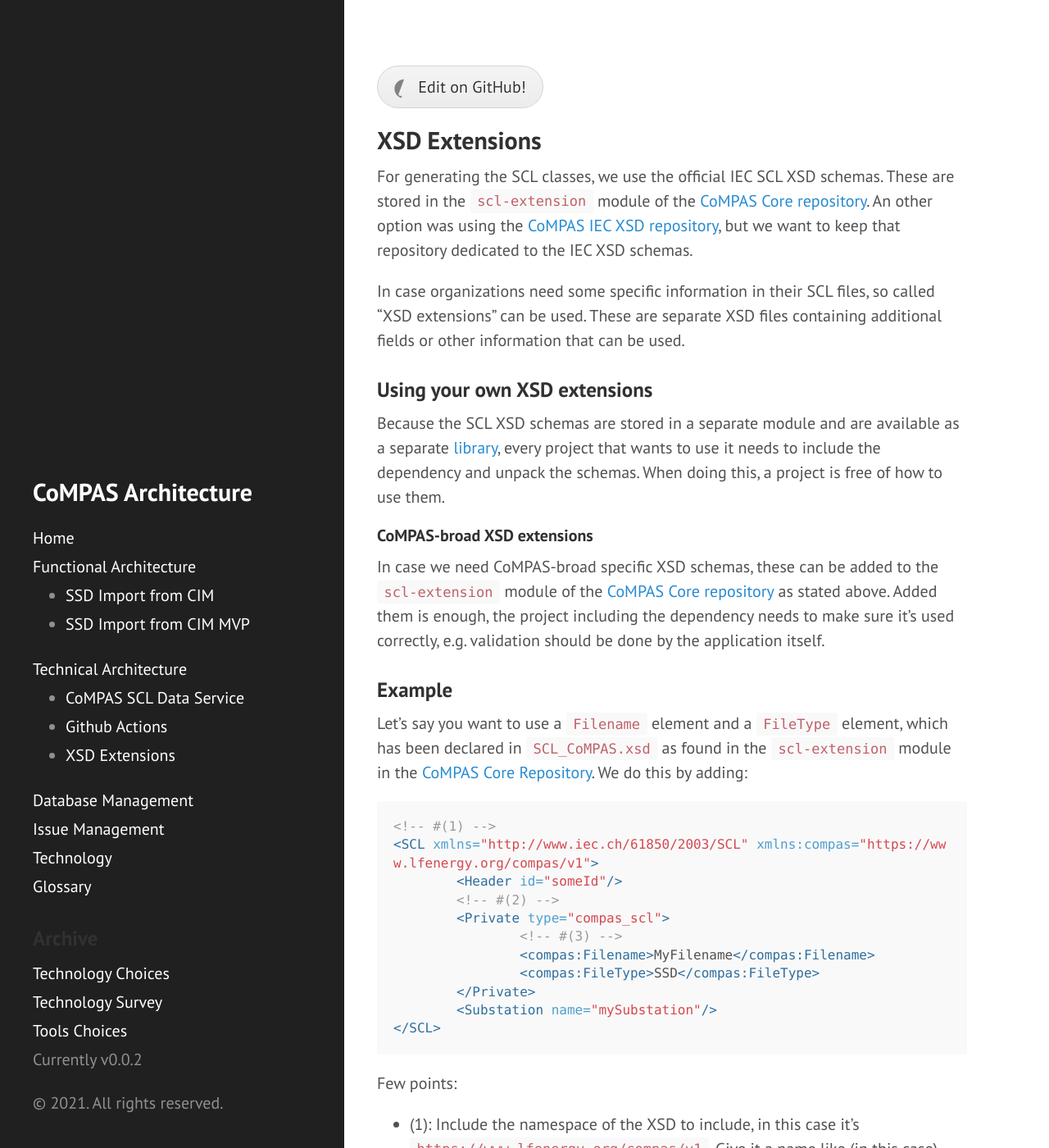
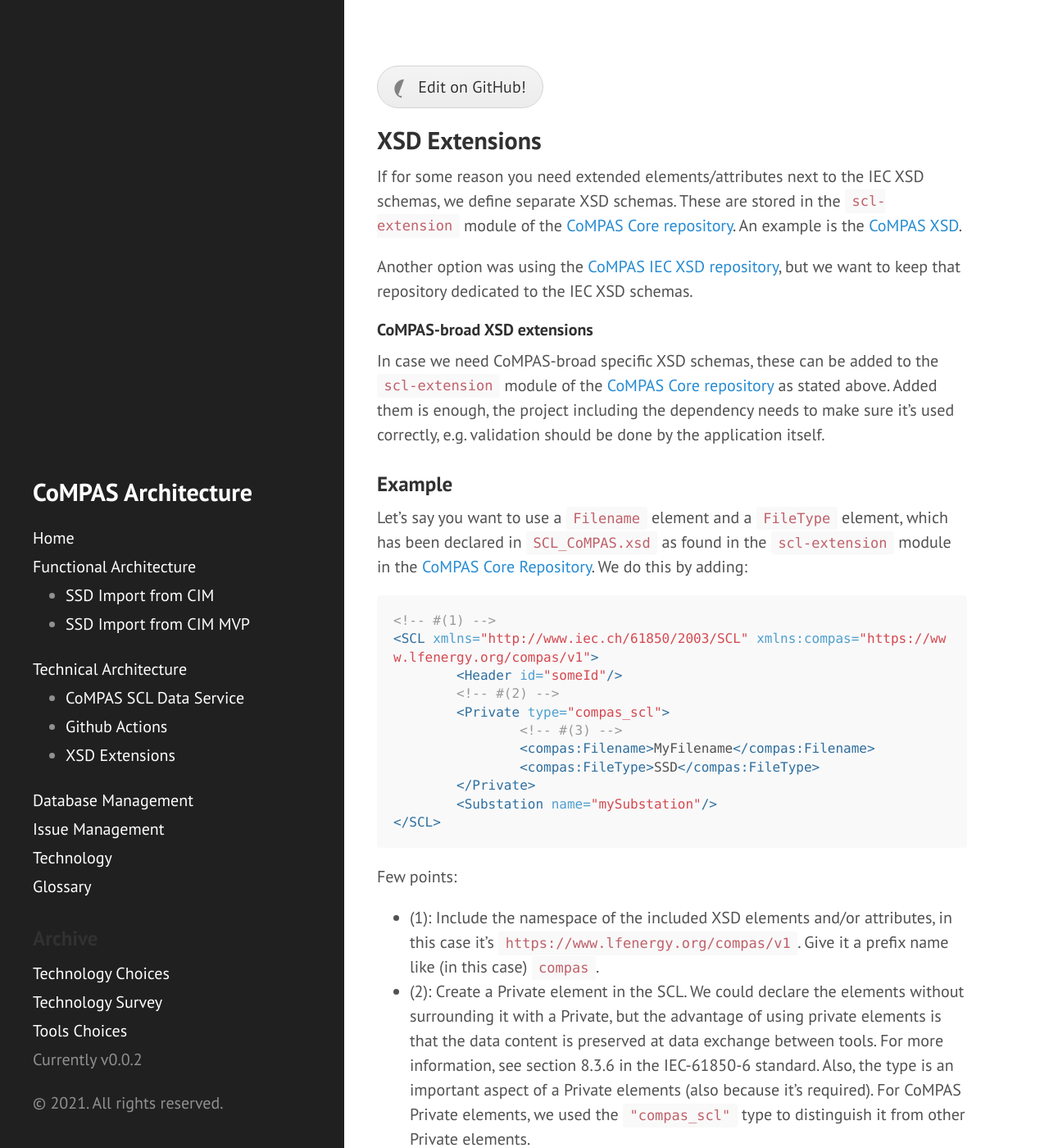
Before and after one commit to com-pas/compas-architecture, a Jekyll site: the page built from technical/XSD_EXTENSIONS.md, in a window 1280 px wide and 1400 px high. Shown: the whole window at 82% size. Built offline with Jekyll 4.4.1, drawn with Linux system fonts in a browser that asks for light colours; our own code applies the rules of GitHub Pages for plain Markdown files; some of the changed text lies outside the part shown.

Commit message:
Review comments
Signed-off-by: Rob Tjalma <rob@tjalma.com>

````diff
--- a/technical/XSD_EXTENSIONS.md
+++ b/technical/XSD_EXTENSIONS.md
@@ -5,12 +5,11 @@ SPDX-License-Identifier: CC-BY-4.0
 -->
 
 ## XSD Extensions
-For generating the SCL classes, we use the official IEC SCL XSD schemas. These are stored in the `scl-extension` module of the [CoMPAS Core repository](https://github.com/com-pas/compas-core). An other option was using the [CoMPAS IEC XSD repository](https://github.com/com-pas/compas-scl-xsd), but we want to keep that repository dedicated to the IEC XSD schemas.
+If for some reason you need extended elements/attributes next to the IEC XSD schemas, we define separate XSD schemas.
+These are stored in the `scl-extension` module of the [CoMPAS Core repository](https://github.com/com-pas/compas-core).
+An example is the [CoMPAS XSD](https://github.com/com-pas/compas-core/blob/develop/scl-extension/src/main/resources/xsd/SCL_CoMPAS.xsd).
 
-In case organizations need some specific information in their SCL files, so called "XSD extensions" can be used. These are separate XSD files containing additional fields or other information that can be used.
-
-### Using your own XSD extensions
-Because the SCL XSD schemas are stored in a separate module and are available as a separate [library](https://github.com/com-pas/compas-core/packages/850927), every project that wants to use it needs to include the dependency and unpack the schemas. When doing this, a project is free of how to use them.
+Another option was using the [CoMPAS IEC XSD repository](https://github.com/com-pas/compas-scl-xsd), but we want to keep that repository dedicated to the IEC XSD schemas.
 
 #### CoMPAS-broad XSD extensions
 In case we need CoMPAS-broad specific XSD schemas, these can be added to the `scl-extension` module of the [CoMPAS Core repository](https://github.com/com-pas/compas-core) as stated above. Added them is enough, the project including the dependency needs to make sure it's used correctly, e.g. validation should be done by the application itself.
@@ -33,8 +32,10 @@ Let's say you want to use a `Filename` element and a `FileType` element, which h
 ```
 
 Few points:
-- (1): Include the namespace of the XSD to include, in this case it's `https://www.lfenergy.org/compas/v1`. Give it a name like (in this case) `compas`.
-- (2): Create a Private element in the SCL. We could declare the elements without surrounding it with a Private, but the advantage of using private elements is that the data content is preserved at data exchange between tools. For more information, see section 8.3.6 in the IEC-61850-6 standard.
+- (1): Include the namespace of the included XSD elements and/or attributes, in this case it's `https://www.lfenergy.org/compas/v1`. Give it a prefix name like (in this case) `compas`.
+- (2): Create a Private element in the SCL.
+  We could declare the elements without surrounding it with a Private, but the advantage of using private elements is that the data content is preserved at data exchange between tools. For more information, see section 8.3.6 in the IEC-61850-6 standard.
+  Also, the type is an important aspect of a Private elements (also because it's required). For CoMPAS Private elements, we used the `"compas_scl"` type to distinguish it from other Private elements.
 - (3): Declare the elements inside the Private element, in this case the `Filename` and the `FileType` elements.
 
 **Make sure validation is done correctly by project's own validation!**
````
